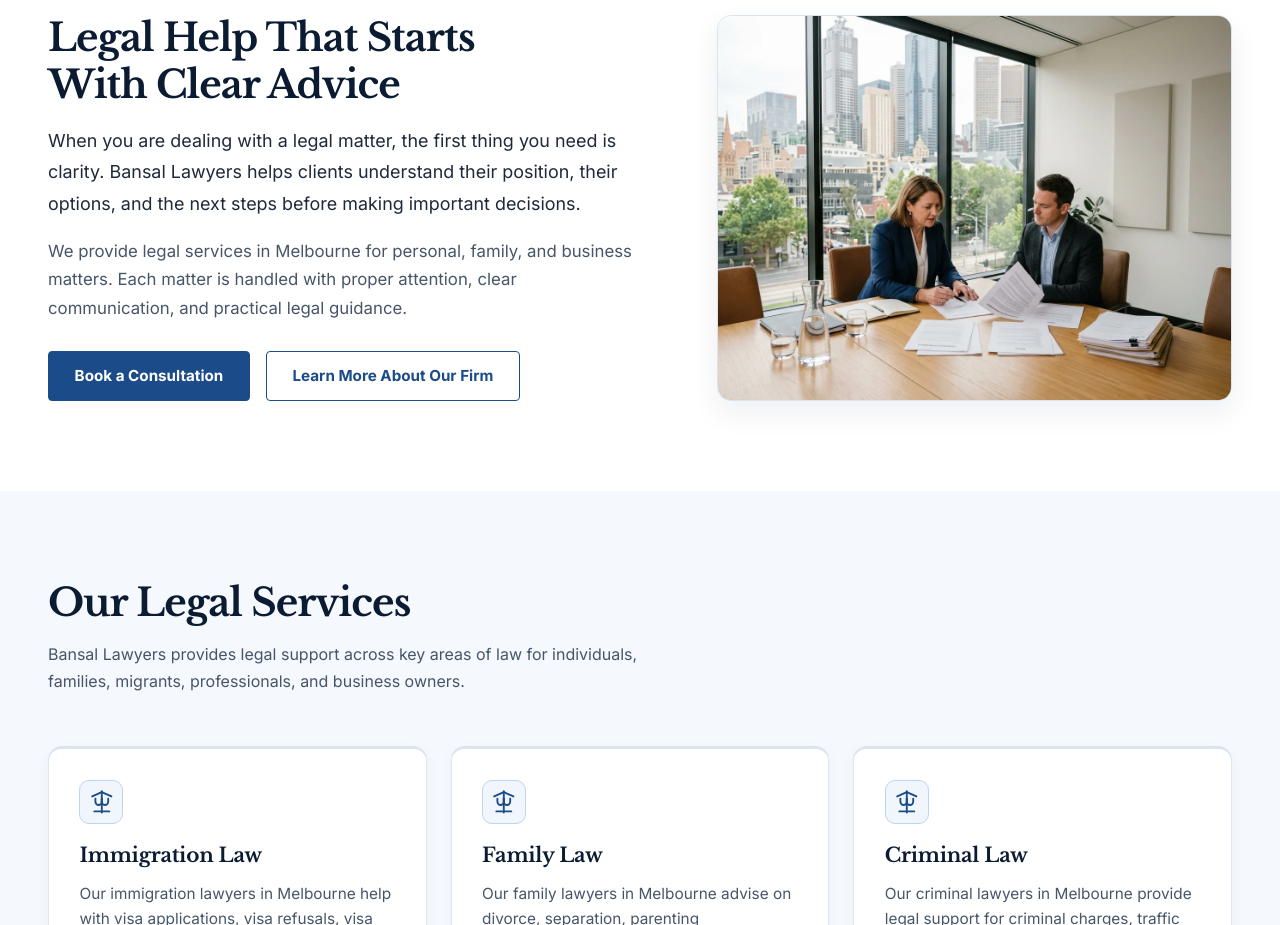
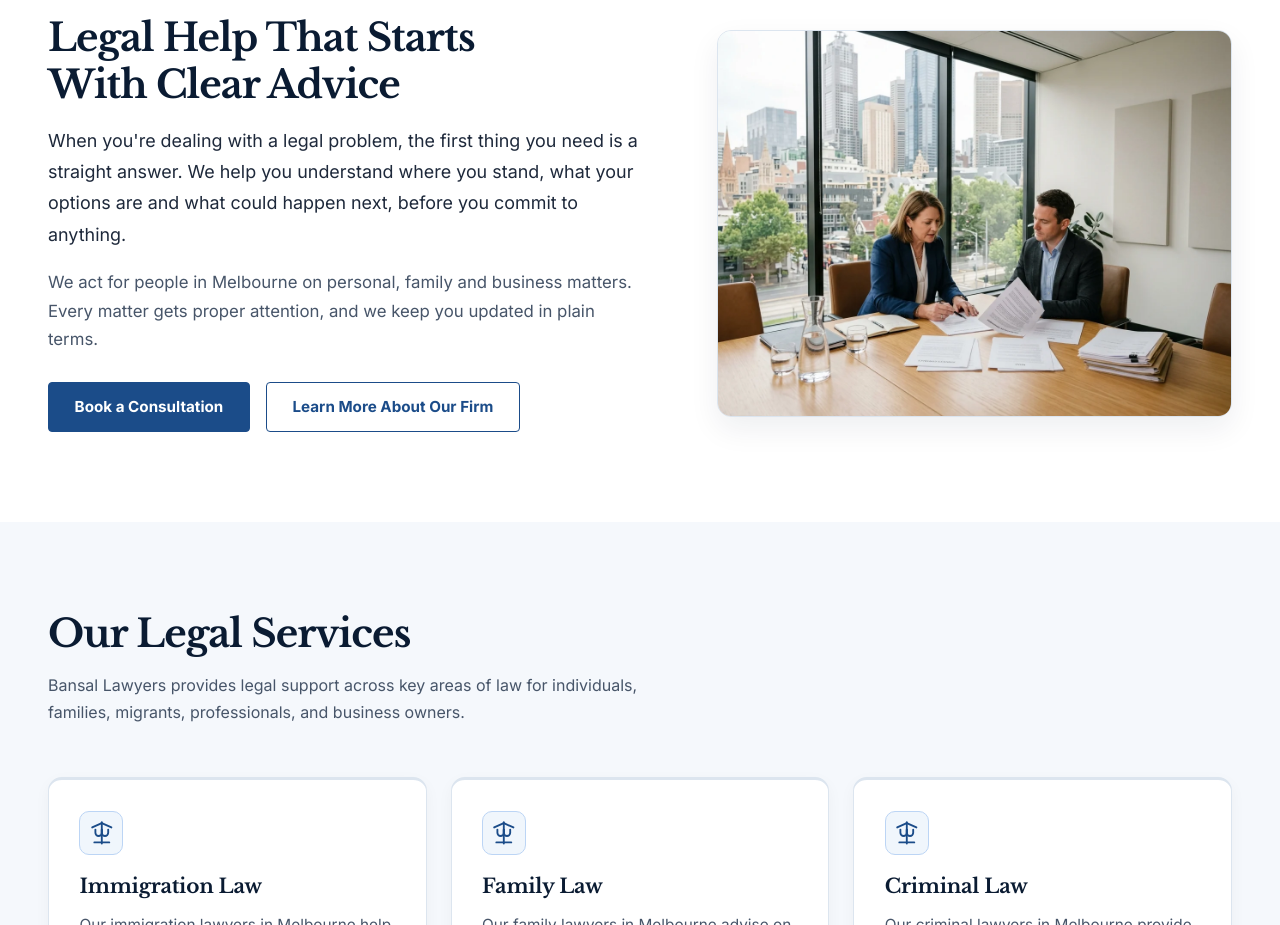
Before and after one commit to amitsaini2025/bansal_lawyers_latest, a Next.js app: page / in a window 1280 px wide. Shown: the part 1120-2045 px from the top of the page. Built offline with nearby package versions, Linux system fonts and the light colour scheme; no server answers.

Commit message:
Update Trust & Clarity section copy to match exact user requested copy

```diff
--- a/app/page.tsx
+++ b/app/page.tsx
@@ -211,13 +211,12 @@
       <Section tone="white" id="trust-clarity">
         <div className="trust-clarity-grid">
           <div className="trust-clarity-content">
-            <span className="eyebrow">Trust & Clarity</span>
             <h2>Legal Help That Starts With Clear Advice</h2>
             <p style={{ fontSize: "1.12rem", lineHeight: "1.75", color: "var(--ink)" }}>
-              When you are dealing with a legal matter, the first thing you need is clarity. Bansal Lawyers helps clients understand their position, their options, and the next steps before making important decisions.
+              When you&apos;re dealing with a legal problem, the first thing you need is a straight answer. We help you understand where you stand, what your options are and what could happen next, before you commit to anything.
             </p>
             <p style={{ marginTop: "1rem", color: "var(--ink-secondary)", fontSize: "1.05rem", lineHeight: "1.7" }}>
-              We provide legal services in Melbourne for personal, family, and business matters. Each matter is handled with proper attention, clear communication, and practical legal guidance.
+              We act for people in Melbourne on personal, family and business matters. Every matter gets proper attention, and we keep you updated in plain terms.
             </p>
             <div style={{ marginTop: "1.75rem", display: "flex", gap: "1rem", flexWrap: "wrap" }}>
               <ButtonLink href="/contact" variant="primary">
```
